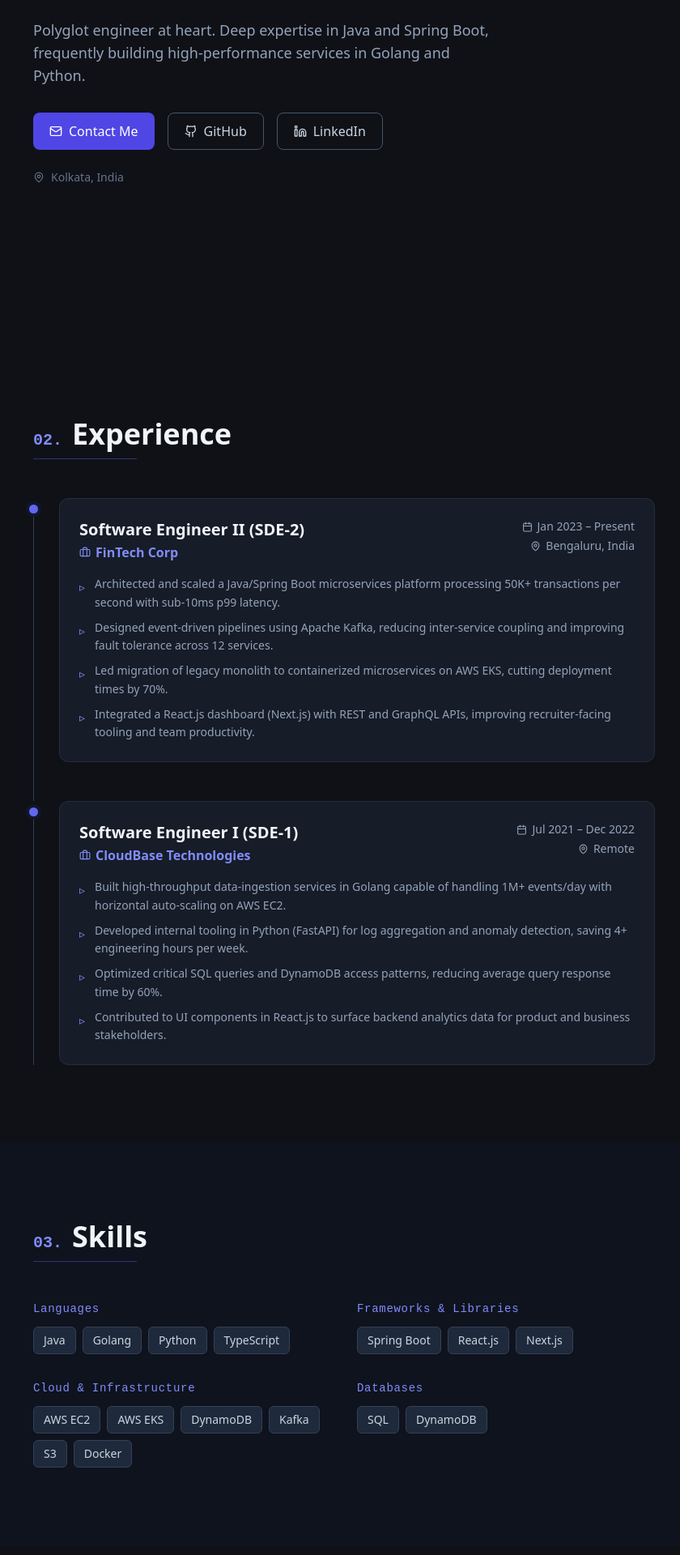
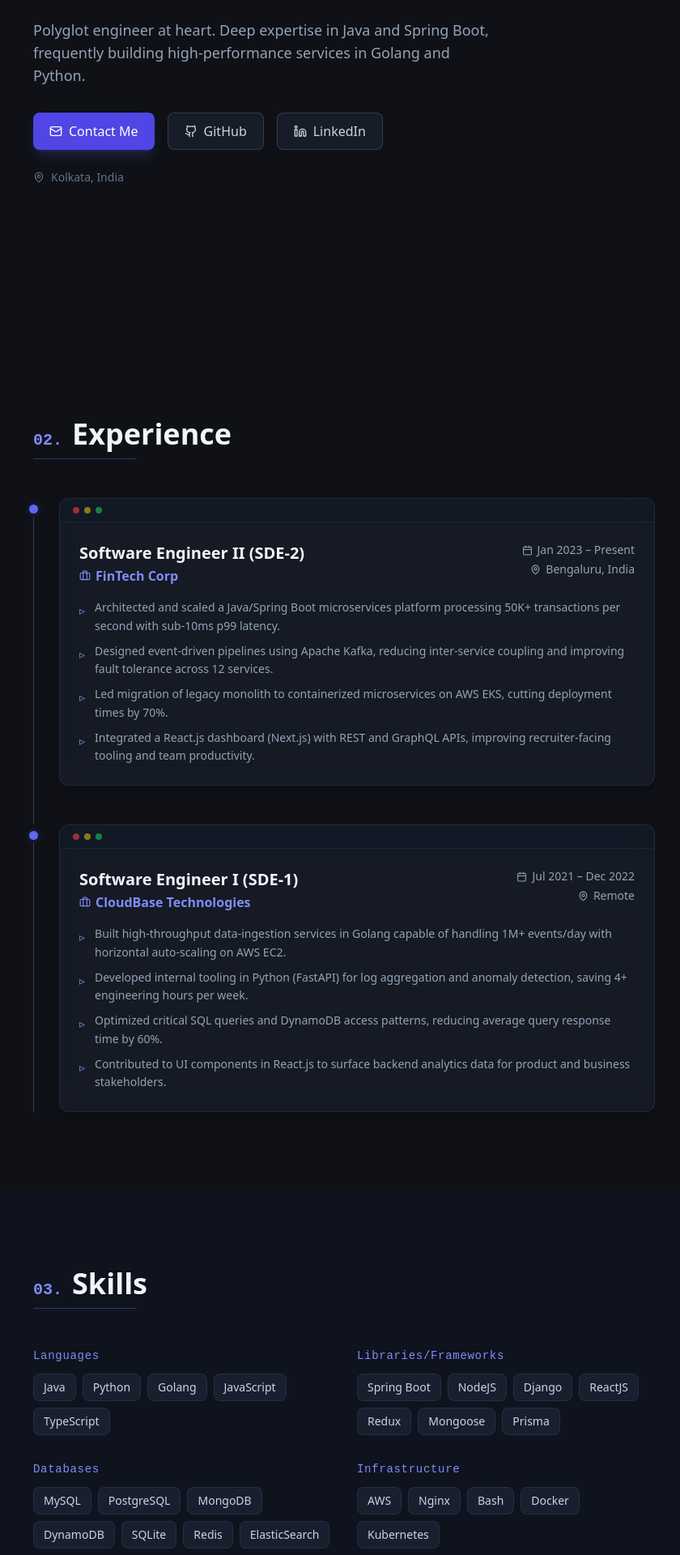
Before and after one commit to souptik4572/nextjs-portfolio, a Next.js app: page / in a window 1280 px wide. Shown: the part 380-2300 px from the top of the page at 81% size, without its empty margins (151-991 px from the left). Built offline with nearby package versions, Linux system fonts and the light colour scheme.

Commit message:
feat: add macOS inspired elements

```diff
--- a/app/globals.css
+++ b/app/globals.css
@@ -55,22 +55,50 @@ body {
   color: #fff;
 }
 
-/* Custom scrollbar - Light mode */
+/* macOS-style overlay scrollbars */
 ::-webkit-scrollbar {
-  width: 6px;
+  width: 10px;
+  height: 10px;
 }
 ::-webkit-scrollbar-track {
-  background: #e5e7eb;
+  background: transparent;
 }
 ::-webkit-scrollbar-thumb {
-  background: var(--accent);
-  border-radius: 3px;
+  background: rgba(0, 0, 0, 0.2);
+  border-radius: 10px;
+  border: 2px solid transparent;
+  background-clip: padding-box;
+}
+::-webkit-scrollbar-thumb:hover {
+  background: rgba(0, 0, 0, 0.3);
+  background-clip: padding-box;
 }
 
-/* Custom scrollbar - Dark mode */
-.dark ::-webkit-scrollbar-track {
-  background: #1e1e2e;
+/* Dark mode scrollbars */
+.dark ::-webkit-scrollbar-thumb {
+  background: rgba(255, 255, 255, 0.2);
+  background-clip: padding-box;
 }
-.dark ::-webkit-scrollbar-thumb {
-  background: var(--accent);
+.dark ::-webkit-scrollbar-thumb:hover {
+  background: rgba(255, 255, 255, 0.3);
+  background-clip: padding-box;
 }
+
+/* macOS-style frosted glass utility classes */
+.macos-glass {
+  background: rgba(255, 255, 255, 0.7);
+  backdrop-filter: blur(20px) saturate(180%);
+  -webkit-backdrop-filter: blur(20px) saturate(180%);
+}
+
+.dark .macos-glass {
+  background: rgba(30, 41, 59, 0.7);
+}
+
+.macos-shadow {
+  box-shadow: 0 4px 16px rgba(0, 0, 0, 0.08), 0 0 0 0.5px rgba(0, 0, 0, 0.05);
+}
+
+.dark .macos-shadow {
+  box-shadow: 0 4px 16px rgba(0, 0, 0, 0.3), 0 0 0 0.5px rgba(255, 255, 255, 0.05);
+}
--- a/app/layout.tsx
+++ b/app/layout.tsx
@@ -3,7 +3,7 @@ import { ThemeProvider } from "@/contexts/ThemeContext";
 import "./globals.css";
 
 export const metadata: Metadata = {
-  title: "Souptik Sarkar | Software Engineer (SDE-2)",
+  title: "Souptik Sarkar | Software Engineer",
   description:
     "Polyglot engineer with deep expertise in Java, Spring Boot, Golang, Python, and cloud-native systems. Open to senior engineering roles.",
   keywords: [
@@ -19,7 +19,7 @@ export const metadata: Metadata = {
   ],
   authors: [{ name: "Souptik Sarkar" }],
   openGraph: {
-    title: "Souptik Sarkar | Software Engineer (SDE-2)",
+    title: "Souptik Sarkar | Software Engineer",
     description:
       "Polyglot engineer — Java, Spring Boot, Golang, Python, React, AWS.",
     type: "website",
--- a/components/Footer.tsx
+++ b/components/Footer.tsx
@@ -2,7 +2,7 @@ import { portfolioData } from "@/lib/data";
 
 export default function Footer() {
   return (
-    <footer className="py-8 px-6 text-center border-t border-slate-200 dark:border-slate-800">
+    <footer className="py-8 px-6 text-center border-t border-slate-200/50 dark:border-slate-800/50 bg-white/40 dark:bg-slate-900/40 backdrop-blur-sm">
       <p className="text-slate-500 dark:text-slate-500 text-xs sm:text-sm font-mono">
         Built with Next.js · Tailwind · Framer Motion
       </p>
--- /dev/null
+++ b/components/MacOSElements.tsx
@@ -0,0 +1,133 @@
+"use client";
+import { motion } from "framer-motion";
+
+/**
+ * macOS-style window traffic lights (red, yellow, green dots)
+ */
+export function TrafficLights({
+  className = "",
+  size = "small",
+  interactive = false
+}: {
+  className?: string;
+  size?: "small" | "medium";
+  interactive?: boolean;
+}) {
+  const dotSize = size === "small" ? "w-2 h-2" : "w-3 h-3";
+  const gap = size === "small" ? "gap-1.5" : "gap-2";
+
+  return (
+    <div className={`flex items-center ${gap} ${className}`}>
+      <motion.div
+        whileHover={interactive ? { scale: 1.2 } : {}}
+        className={`${dotSize} rounded-full bg-red-500/80 dark:bg-red-500/60`}
+        title="Close"
+      />
+      <motion.div
+        whileHover={interactive ? { scale: 1.2 } : {}}
+        className={`${dotSize} rounded-full bg-yellow-500/80 dark:bg-yellow-500/60`}
+        title="Minimize"
+      />
+      <motion.div
+        whileHover={interactive ? { scale: 1.2 } : {}}
+        className={`${dotSize} rounded-full bg-green-500/80 dark:bg-green-500/60`}
+        title="Maximize"
+      />
+    </div>
+  );
+}
+
+/**
+ * macOS-style window chrome header
+ */
+export function WindowChrome({
+  title,
+  children,
+  className = ""
+}: {
+  title?: string;
+  children?: React.ReactNode;
+  className?: string;
+}) {
+  return (
+    <div className={`flex items-center justify-between px-4 py-2.5 border-b border-slate-200/50 dark:border-slate-700/30 ${className}`}>
+      <TrafficLights size="small" />
+      {title && (
+        <span className="text-xs font-medium text-slate-600 dark:text-slate-400 absolute left-1/2 transform -translate-x-1/2">
+          {title}
+        </span>
+      )}
+      {children}
+    </div>
+  );
+}
+
+/**
+ * macOS-style window container
+ */
+export function MacOSWindow({
+  title,
+  children,
+  className = "",
+  showTrafficLights = true,
+}: {
+  title?: string;
+  children: React.ReactNode;
+  className?: string;
+  showTrafficLights?: boolean;
+}) {
+  return (
+    <div className={`rounded-xl overflow-hidden bg-white/80 dark:bg-slate-800/60 backdrop-blur-xl border border-slate-200/60 dark:border-slate-700/40 shadow-lg shadow-black/5 dark:shadow-black/20 ${className}`}>
+      {showTrafficLights && (
+        <div className="relative bg-slate-50/50 dark:bg-slate-900/30 border-b border-slate-200/50 dark:border-slate-700/30 px-4 py-2.5">
+          <TrafficLights size="small" />
+          {title && (
+            <span className="absolute left-1/2 top-1/2 transform -translate-x-1/2 -translate-y-1/2 text-xs font-medium text-slate-600 dark:text-slate-400">
+              {title}
+            </span>
+          )}
+        </div>
+      )}
+      <div className="p-6">
+        {children}
+      </div>
+    </div>
+  );
+}
+
+/**
+ * Reusable macOS-style card wrapper
+ * Perfect for wrapping any card content with window chrome and traffic lights
+ */
+export function MacOSCard({
+  children,
+  className = "",
+  title,
+  hoverEffect = true,
+}: {
+  children: React.ReactNode;
+  className?: string;
+  title?: string;
+  hoverEffect?: boolean;
+}) {
+  return (
+    <div
+      className={`rounded-xl overflow-hidden bg-white/60 dark:bg-slate-800/40 backdrop-blur-lg border border-slate-200/60 dark:border-slate-700/40 macos-shadow ${
+        hoverEffect ? "hover:border-blue-400/60 dark:hover:border-indigo-500/40 hover:-translate-y-1 transition-all duration-300" : "transition-all"
+      } ${className}`}
+    >
+      {/* macOS Window Chrome */}
+      <div className="bg-slate-50/50 dark:bg-slate-900/30 px-4 py-2.5 border-b border-slate-200/50 dark:border-slate-700/30 flex items-center">
+        <TrafficLights size="small" />
+        {title && (
+          <span className="ml-auto mr-auto text-xs font-medium text-slate-600 dark:text-slate-400">
+            {title}
+          </span>
+        )}
+      </div>
+
+      {/* Card Content */}
+      {children}
+    </div>
+  );
+}
--- a/components/sections/Education.tsx
+++ b/components/sections/Education.tsx
@@ -4,6 +4,7 @@ import { useInView } from "framer-motion";
 import { useRef } from "react";
 import { GraduationCap, Calendar } from "lucide-react";
 import { portfolioData } from "@/lib/data";
+import { MacOSCard } from "@/components/MacOSElements";
 
 export default function Education() {
   const ref = useRef(null);
@@ -32,8 +33,9 @@ export default function Education() {
             initial={{ opacity: 0, y: 24 }}
             animate={inView ? { opacity: 1, y: 0 } : {}}
             transition={{ duration: 0.5, delay: i * 0.1 }}
-            className="bg-slate-50 dark:bg-slate-800/50 border border-slate-200 dark:border-slate-700/50 rounded-xl p-6 hover:border-blue-400 dark:hover:border-indigo-500/40 transition-colors"
           >
+            <MacOSCard>
+              <div className="p-6">
                 <div className="flex items-start gap-4">
                   <div className="w-10 h-10 rounded-lg bg-blue-500/10 dark:bg-indigo-500/10 border border-blue-500/20 dark:border-indigo-500/20 flex items-center justify-center shrink-0 mt-1">
                     <GraduationCap size={20} className="text-blue-600 dark:text-indigo-400" />
@@ -50,6 +52,8 @@ export default function Education() {
                     </div>
                   </div>
                 </div>
+              </div>
+            </MacOSCard>
           </motion.div>
         ))}
       </div>
--- a/components/sections/Experience.tsx
+++ b/components/sections/Experience.tsx
@@ -4,6 +4,7 @@ import { useInView } from "framer-motion";
 import { useRef } from "react";
 import { Briefcase, Calendar, MapPin } from "lucide-react";
 import { portfolioData } from "@/lib/data";
+import { MacOSCard } from "@/components/MacOSElements";
 
 function ExperienceCard({
   exp,
@@ -28,7 +29,8 @@ function ExperienceCard({
       {/* Timeline dot */}
       <span className="absolute left-[-5px] top-2 w-[11px] h-[11px] rounded-full bg-blue-600 dark:bg-indigo-500 ring-4 ring-white dark:ring-slate-900" />
 
-      <div className="bg-slate-50 dark:bg-slate-800/50 border border-slate-200 dark:border-slate-700/50 rounded-xl p-4 sm:p-6 hover:border-blue-400 dark:hover:border-indigo-500/40 transition-colors">
+      <MacOSCard>
+        <div className="p-4 sm:p-6">
           <div className="flex flex-col sm:flex-row sm:flex-wrap items-start justify-between gap-3 mb-4">
             <div className="flex-1">
               <h3 className="text-lg sm:text-xl font-bold text-slate-900 dark:text-slate-100">{exp.role}</h3>
@@ -57,6 +59,7 @@ function ExperienceCard({
             ))}
           </ul>
         </div>
+      </MacOSCard>
     </motion.div>
   );
 }
--- a/components/sections/Intro.tsx
+++ b/components/sections/Intro.tsx
@@ -49,7 +49,7 @@ export default function Intro() {
       >
         <TypeAnimation
           sequence={[
-            "Software Engineer (SDE-2)",
+            "Software Engineer",
             2000,
             "Full-Stack Developer",
             2000,
@@ -83,7 +83,7 @@ export default function Intro() {
       >
         <a
           href="#contact"
-          className="flex items-center gap-2 px-5 py-2.5 bg-blue-600 hover:bg-blue-500 dark:bg-indigo-600 dark:hover:bg-indigo-500 text-white rounded-lg font-medium transition-colors"
+          className="flex items-center gap-2 px-5 py-2.5 bg-blue-600 hover:bg-blue-500 dark:bg-indigo-600 dark:hover:bg-indigo-500 text-white rounded-lg font-medium transition-all shadow-lg shadow-blue-500/20 dark:shadow-indigo-500/20 hover:shadow-xl hover:shadow-blue-500/30 dark:hover:shadow-indigo-500/30 hover:-translate-y-0.5"
         >
           <Mail size={16} /> Contact Me
         </a>
@@ -91,7 +91,7 @@ export default function Intro() {
           href={personal.github}
           target="_blank"
           rel="noopener noreferrer"
-          className="flex items-center gap-2 px-5 py-2.5 border border-slate-300 dark:border-slate-600 hover:border-blue-500 dark:hover:border-indigo-400 text-slate-700 dark:text-slate-300 hover:text-blue-600 dark:hover:text-indigo-400 rounded-lg font-medium transition-colors"
+          className="flex items-center gap-2 px-5 py-2.5 border border-slate-300/60 dark:border-slate-600/60 hover:border-blue-500/60 dark:hover:border-indigo-400/60 text-slate-700 dark:text-slate-300 hover:text-blue-600 dark:hover:text-indigo-400 bg-white/50 dark:bg-slate-800/50 backdrop-blur-sm rounded-lg font-medium transition-all hover:-translate-y-0.5"
         >
           <Github size={16} /> GitHub
         </a>
@@ -99,7 +99,7 @@ export default function Intro() {
           href={personal.linkedin}
           target="_blank"
           rel="noopener noreferrer"
-          className="flex items-center gap-2 px-5 py-2.5 border border-slate-300 dark:border-slate-600 hover:border-blue-500 dark:hover:border-indigo-400 text-slate-700 dark:text-slate-300 hover:text-blue-600 dark:hover:text-indigo-400 rounded-lg font-medium transition-colors"
+          className="flex items-center gap-2 px-5 py-2.5 border border-slate-300/60 dark:border-slate-600/60 hover:border-blue-500/60 dark:hover:border-indigo-400/60 text-slate-700 dark:text-slate-300 hover:text-blue-600 dark:hover:text-indigo-400 bg-white/50 dark:bg-slate-800/50 backdrop-blur-sm rounded-lg font-medium transition-all hover:-translate-y-0.5"
         >
           <Linkedin size={16} /> LinkedIn
         </a>
--- a/components/sections/Projects.tsx
+++ b/components/sections/Projects.tsx
@@ -4,6 +4,7 @@ import { useInView } from "framer-motion";
 import { useRef } from "react";
 import { Github, ExternalLink } from "lucide-react";
 import { portfolioData } from "@/lib/data";
+import { MacOSCard } from "@/components/MacOSElements";
 
 function ProjectCard({
   project,
@@ -21,8 +22,9 @@ function ProjectCard({
       initial={{ opacity: 0, y: 32 }}
       animate={inView ? { opacity: 1, y: 0 } : {}}
       transition={{ duration: 0.55, delay: index * 0.1, ease: "easeOut" }}
-      className="bg-slate-50 dark:bg-slate-800/50 border border-slate-200 dark:border-slate-700/50 rounded-xl p-6 flex flex-col hover:border-blue-400 dark:hover:border-indigo-500/40 hover:-translate-y-1 transition-all duration-300"
     >
+      <MacOSCard className="flex flex-col h-full">
+        <div className="p-6 flex flex-col flex-1">
           <div className="flex items-start justify-between mb-4">
             <div className="w-10 h-10 rounded-lg bg-blue-500/10 dark:bg-indigo-500/10 border border-blue-500/20 dark:border-indigo-500/20 flex items-center justify-center">
               <span className="text-blue-600 dark:text-indigo-400 font-mono text-lg">{"</>"}</span>
@@ -61,6 +63,8 @@ function ProjectCard({
               </span>
             ))}
           </div>
+        </div>
+      </MacOSCard>
     </motion.div>
   );
 }
--- a/components/sections/Skills.tsx
+++ b/components/sections/Skills.tsx
@@ -39,7 +39,7 @@ export default function Skills() {
               {group.items.map((skill) => (
                 <span
                   key={skill}
-                  className="px-3 py-1.5 bg-white dark:bg-slate-800 border border-slate-200 dark:border-slate-700 text-slate-700 dark:text-slate-300 rounded-md text-sm font-medium hover:border-blue-500 dark:hover:border-indigo-500/60 hover:text-blue-600 dark:hover:text-indigo-300 transition-colors"
+                  className="px-3 py-1.5 bg-white/70 dark:bg-slate-800/60 backdrop-blur-sm border border-slate-200/60 dark:border-slate-700/50 text-slate-700 dark:text-slate-300 rounded-lg text-sm font-medium hover:border-blue-500/60 dark:hover:border-indigo-500/60 hover:text-blue-600 dark:hover:text-indigo-300 transition-all hover:shadow-md"
                 >
                   {skill}
                 </span>
--- a/lib/data.ts
+++ b/lib/data.ts
@@ -14,7 +14,7 @@ export const portfolioData = {
   },
   personal: {
     name: "Souptik Sarkar",
-    role: "Software Engineer (SDE-2)",
+    role: "Software Engineer",
     bio: "Polyglot engineer at heart. Deep expertise in Java and Spring Boot, frequently building high-performance services in Golang and Python.",
     email: "souptik4572@gmail.com",
     github: "https://github.com/souptik4572",
@@ -22,16 +22,26 @@ export const portfolioData = {
     location: "Kolkata, India",
   },
   skills: [
-    { category: "Languages", items: ["Java", "Golang", "Python", "TypeScript"] },
     {
-      category: "Frameworks & Libraries",
-      items: ["Spring Boot", "React.js", "Next.js"],
+      category: "Languages",
+      items: ["Java", "Python", "Golang", "JavaScript", "TypeScript"]
     },
     {
-      category: "Cloud & Infrastructure",
-      items: ["AWS EC2", "AWS EKS", "DynamoDB", "Kafka", "S3", "Docker"],
+      category: "Libraries/Frameworks",
+      items: ["Spring Boot", "NodeJS", "Django", "ReactJS", "Redux", "Mongoose", "Prisma"],
     },
-    { category: "Databases", items: ["SQL", "DynamoDB"] },
+    {
+      category: "Databases",
+      items: ["MySQL", "PostgreSQL", "MongoDB", "DynamoDB", "SQLite", "Redis", "ElasticSearch"],
+    },
+    {
+      category: "Infrastructure",
+      items: ["AWS", "Nginx", "Bash", "Docker", "Kubernetes"]
+    },
+    {
+      category: "Others",
+      items: ["Git", "Postman", "Jira", "GitHub", "Bitbucket", "System Design"]
+    },
   ],
   experience: [
     {
```
Also changed, not shown: components/Navbar.tsx (+9 -9 lines), components/sections/Contact.tsx (+13 -13 lines). Lines whose indentation alone changed are shown as unchanged.
